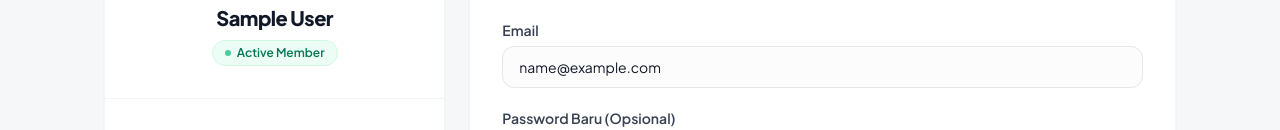
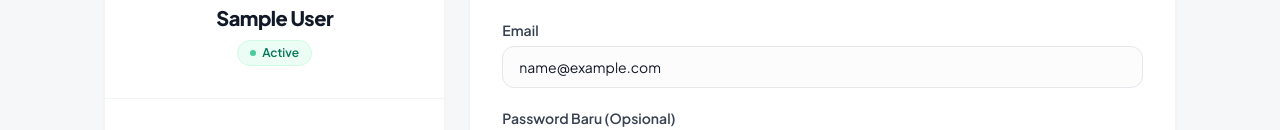
Before and after one commit to miftaa07/greenbanking-frontend, a React (Vite) app: page /profile in a window 1280 px wide. Shown: the part 249-379 px from the top of the page. Built offline with nearby package versions, Linux system fonts and the light colour scheme; no server answers; sample sign-in values are in the browser's storage.

Commit message:
update fe ubah text

```diff
--- a/src/components/profile/ProfileInfo.jsx
+++ b/src/components/profile/ProfileInfo.jsx
@@ -32,7 +32,7 @@ export default function ProfileInfo({ user }) {
           </h1>
           <div className="mt-2 inline-flex items-center gap-1.5 px-3 py-1 bg-green-50 text-green-700 text-xs font-semibold rounded-full border border-green-100">
             <div className="w-1.5 h-1.5 rounded-full bg-green-500 animate-pulse"></div>
-            Active Member
+            Active
           </div>
         </div>
       </div>
--- a/src/pages/LandingPage.jsx
+++ b/src/pages/LandingPage.jsx
@@ -26,7 +26,7 @@ const lineData = [
 const stats = [
   { value: '85%',   label: 'Dampak Farming Positif', icon: '📊' },
   { value: '42%',   label: 'Peningkatan Adopsi',     icon: '📈' },
-  { value: '1.200+', label: 'Peserta Survei',         icon: '👥' },
+  { value: '200+', label: 'Peserta Survei',         icon: '👥' },
   { value: '5',     label: 'Negara Diteliti',         icon: '🌍' },
 ]
 
```
